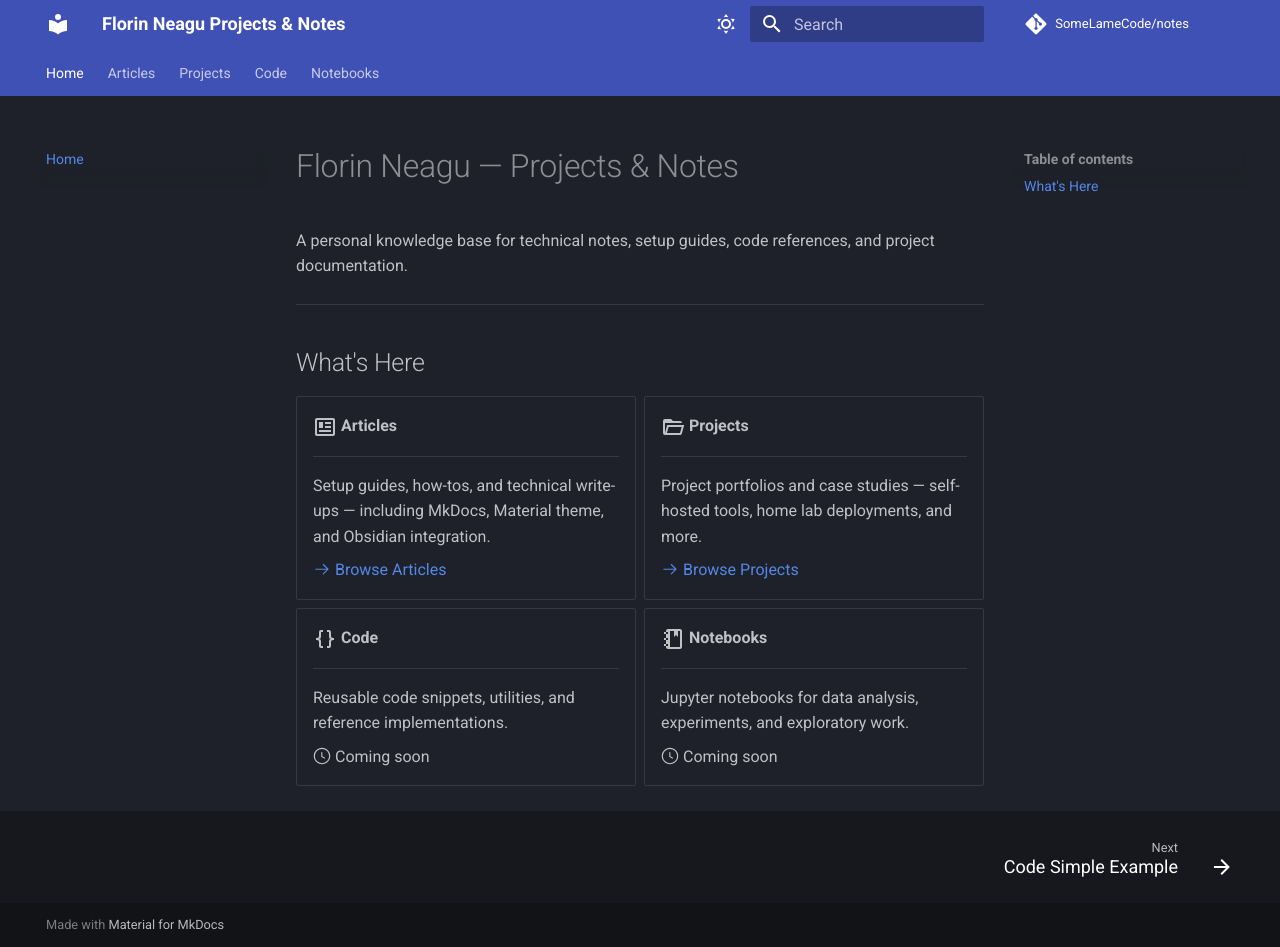
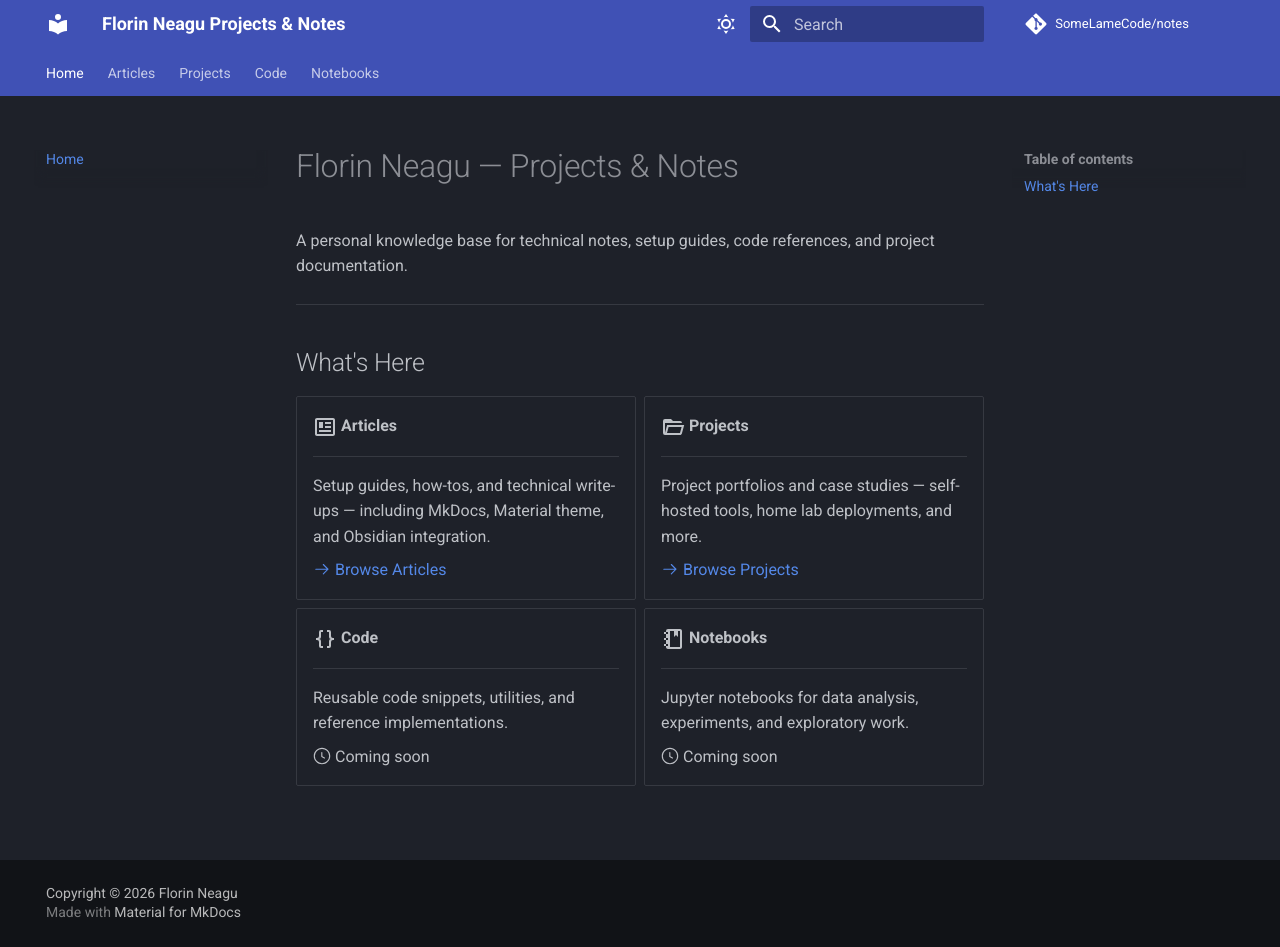
Before and after one commit to SomeLameCode/mkdocs-blog, an MkDocs documentation site: the page built from docs/index.md, in a window 1280 px wide and 947 px high. Built offline with MkDocs 1.6.1 and Material for MkDocs 9.7.7, drawn with Linux system fonts in a browser that asks for light colours; comment, search, counter and statistics services are not loaded.

Commit message:
Add copyright, slim footer, remove prev/next nav
- Add copyright line to mkdocs.yml (A5)
- Create docs/stylesheets/extra.css with compact footer padding
- Remove navigation.footer feature; hide prev/next nav band via CSS
- Wire extra_css in mkdocs.yml

Co-Authored-By: Claude Sonnet 4.6 <noreply@anthropic.com>

```diff
--- /dev/null
+++ b/docs/stylesheets/extra.css
@@ -0,0 +1,21 @@
+/* Compact footer */
+
+.md-footer-meta {
+  padding-top: 0.4rem;
+  padding-bottom: 0.4rem;
+}
+
+.md-footer-meta__inner {
+  padding-top: 0.4rem;
+  padding-bottom: 0.4rem;
+}
+
+.md-copyright {
+  font-size: 0.7rem;
+  line-height: 1.4;
+}
+
+.md-footer nav,
+.md-footer__inner {
+  display: none !important;
+}
--- a/mkdocs.yml
+++ b/mkdocs.yml
@@ -4,6 +4,7 @@ site_description: Technical notes, projects, articles, and code references
 site_author: Florin Neagu
 repo_url: https://github.com/SomeLameCode/notes
 repo_name: SomeLameCode/notes
+copyright: "Copyright &copy; 2026 Florin Neagu"
 
 # Material theme
 theme:
@@ -32,7 +33,6 @@ theme:
   features:
     - navigation.instant
     - navigation.tabs
-    - navigation.footer
     - navigation.sections
     - navigation.top
     - navigation.tracking
@@ -97,3 +97,6 @@ markdown_extensions:
       alternate_style: true
   - admonition
   - pymdownx.details
+
+extra_css:
+  - stylesheets/extra.css
```
